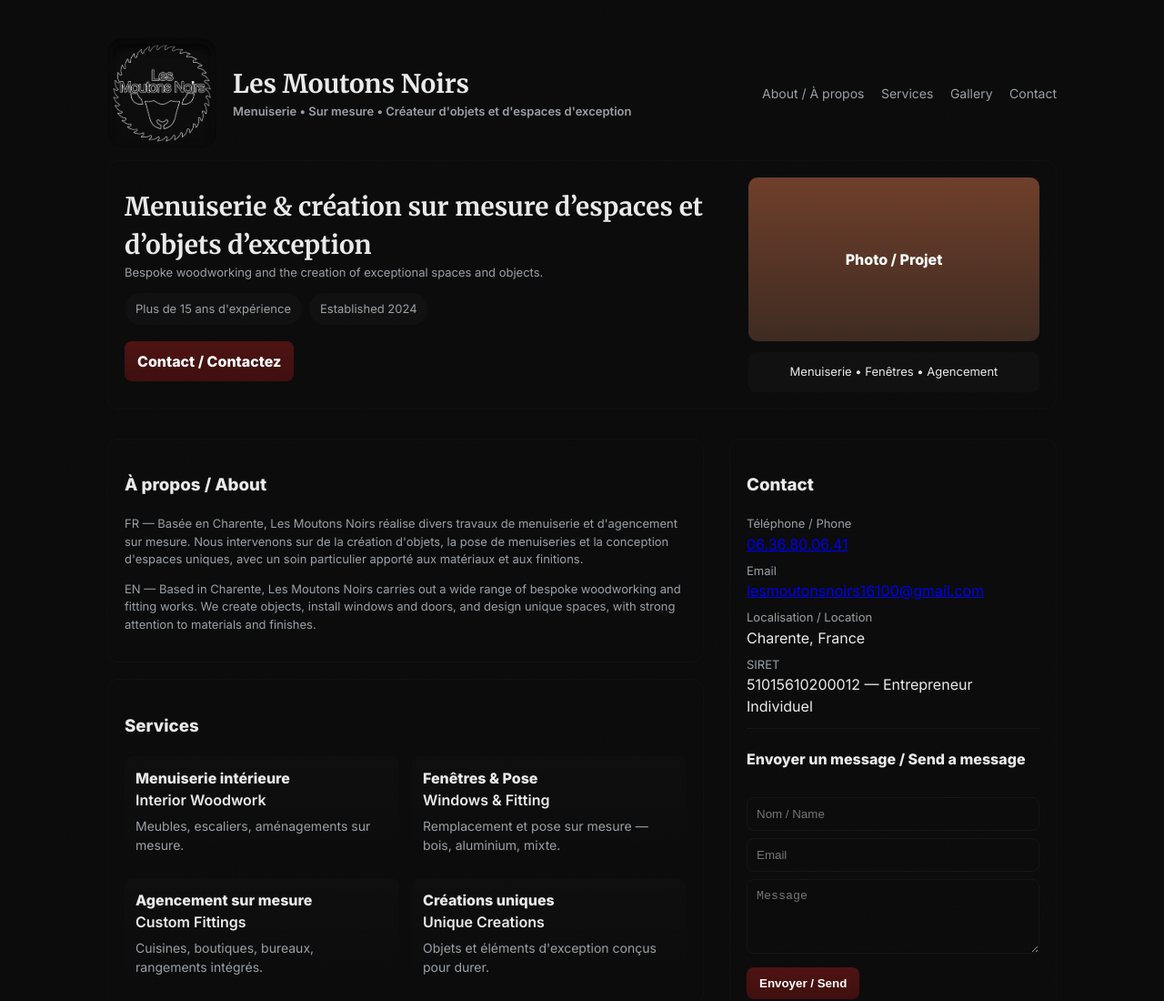
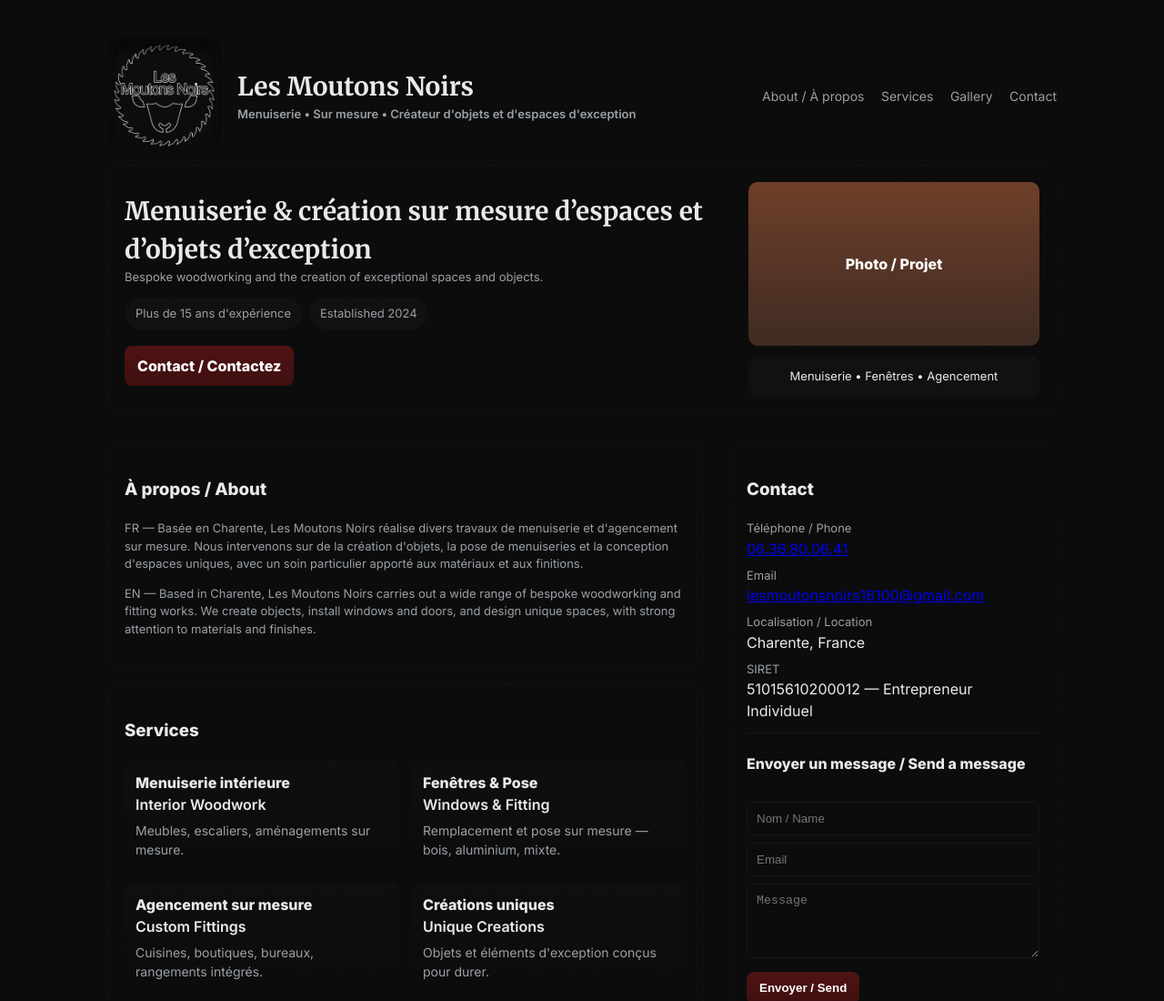
Before and after one commit to lesmoutonsnoirs16100/lesmoutonsnoirs16100, a plain HTML site: page index.html in a window 1280 px wide. Shown: the top 1100 px of the page at 91% size. Drawn offline with Linux system fonts and the light colour scheme.

Commit message:
Update index.html

```diff
--- a/index.html
+++ b/index.html
@@ -29,7 +29,7 @@ body{
 }
 .wrap{max-width:var(--max-width);margin:0 auto;padding:28px}
 header{display:flex;align-items:center;gap:18px;padding:14px 0}
-.logo-wrap{width:120px;height:120px;border-radius:16px;display:flex;align-items:center;justify-content:center;position:relative;background:linear-gradient(180deg, rgba(255,255,255,0.01), rgba(255,255,255,0.00));box-shadow: inset 0 6px 14px rgba(0,0,0,0.6);}
+.logo-wrap{width:125px;height:125px;border-radius:16px;display:flex;align-items:center;justify-content:center;position:relative;background:linear-gradient(180deg, rgba(255,255,255,0.01), rgba(255,255,255,0.00));box-shadow: inset 0 6px 14px rgba(0,0,0,0.6);}
 .logo-wrap img{width:90%;height:90%;object-fit:contain;display:block;filter:brightness(0) invert(1);mix-blend-mode:screen}
 /* Emboss effect using pseudo element */
 .logo-wrap::after{
```
